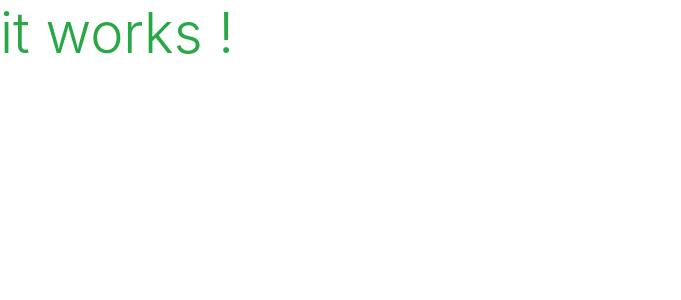
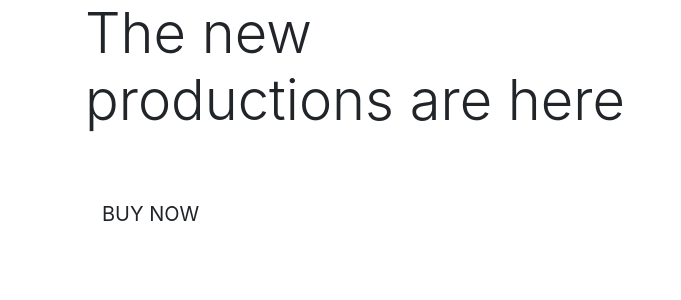
Before and after one commit to Belawal/Ovella_P5, a Django app: page / in a window 1280 px wide. Shown: the top 300 px of the page, without its empty margins (0-681 px from the left). Run offline with Django 5.2, Linux system fonts and the light colour scheme; some libraries are stand-ins or nearby versions.

Commit message:
add homepage content

```diff
--- a/home/templates/home/index.html
+++ b/home/templates/home/index.html
@@ -1,6 +1,28 @@
 {% extends "base.html" %}
 {% load static %}
 
+{% block page_header %}
+    <div class="container header-container">
+        <div class="row">
+            <div class="col"></div>
+        </div>
+    </div>
+{% endblock%}
+
 {% block content %}
-<h1 class="display-4 text-success">it works !</h1>
+    <div class="container h-100">
+        <div class="row h-100">
+            <div class="col-7 col-md-6">
+                <h1 class="display-4 logo-font text-black">
+                    The new productions are here
+                </h1>
+                <div class="my-5">
+                    <h4>
+                        <a href="" class="buy-now-button btn btn-lg rounbded-0 text-uppercase py-3">Buy Now</a>
+                    </h4>
+                </div>
+            </div>
+        </div>
+    </div>
+
 {% endblock %}
```
